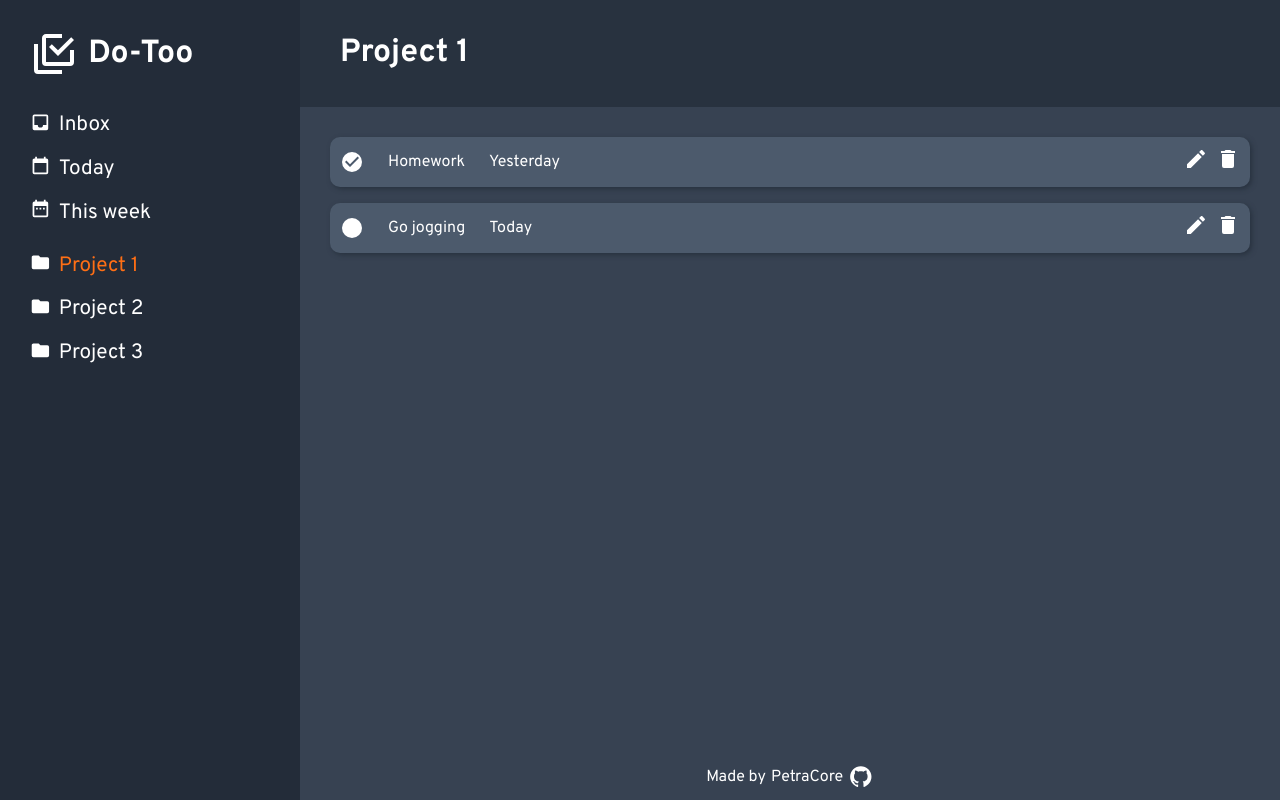
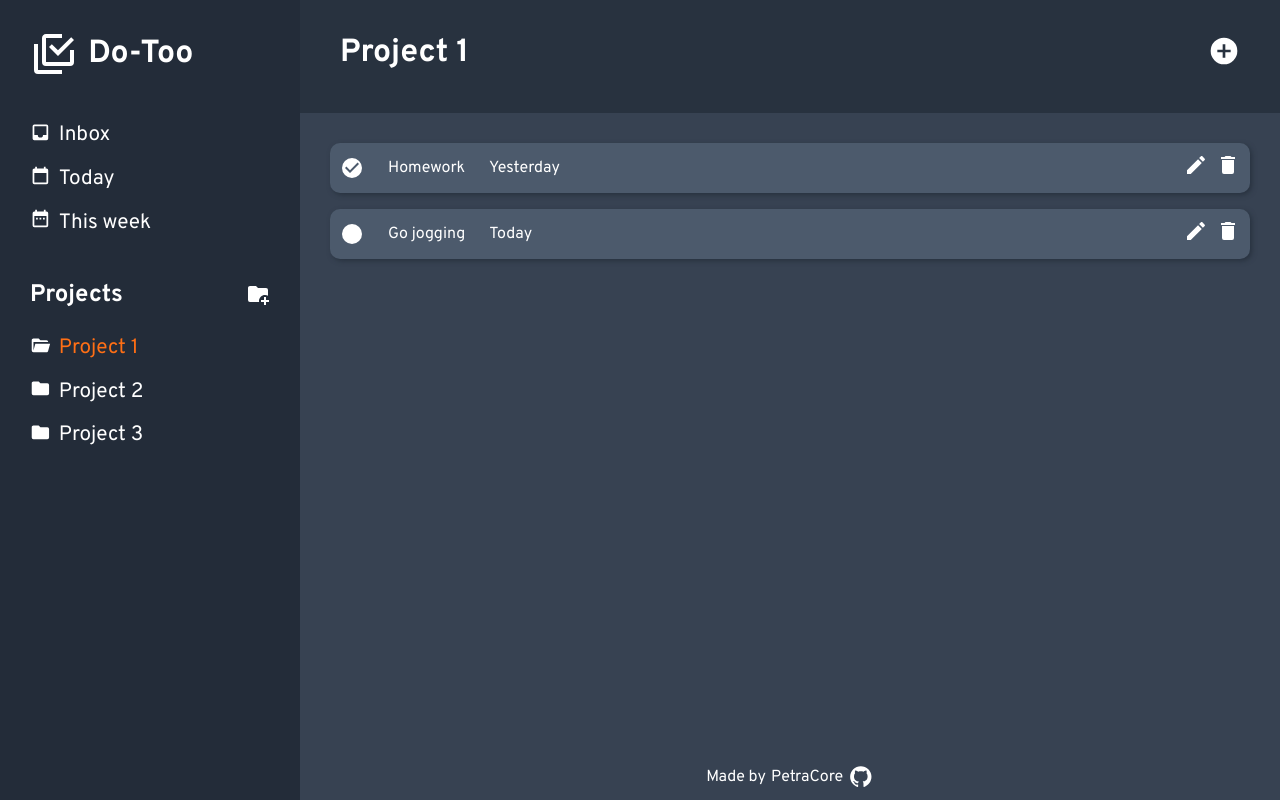
Before and after one commit to PetraCore/todo-list, a website built with webpack: page src/index.html in a window 1280 px wide. Built offline with nearby package versions, Linux system fonts and the light colour scheme.

Commit message:
Add todo/project creation buttons

```diff
--- a/src/index.html
+++ b/src/index.html
@@ -50,12 +50,21 @@
             </div>
 
             <div class="projects">
+                <h2 class="option-container">
+                   <span>Projects</span>
+                   <ul class="options">
+                        <li class="option" id="addProjectBtn">
+                            <svg xmlns="http://www.w3.org/2000/svg" width="1em" height="1em" viewBox="0 0 24 24"><path fill="white" d="M13 19c0 .34.04.67.09 1H4a2 2 0 0 1-2-2V6c0-1.11.89-2 2-2h6l2 2h8a2 2 0 0 1 2 2v5.81c-.88-.51-1.9-.81-3-.81c-3.31 0-6 2.69-6 6m7-1v-3h-2v3h-3v2h3v3h2v-3h3v-2z" /></svg>
+                        </li>
+                   </ul>
+                </h2>
+
                 <ul class="project-list">
 
                     <li class="project-item">
                         <button class="project-button selected">
                             <div class="project-icon">
-                                <svg xmlns="http://www.w3.org/2000/svg" width="1em" height="1em" viewBox="0 0 24 24"><path fill="white" d="M10 4H4c-1.11 0-2 .89-2 2v12a2 2 0 0 0 2 2h16a2 2 0 0 0 2-2V8a2 2 0 0 0-2-2h-8z"/></svg>
+                                <svg xmlns="http://www.w3.org/2000/svg" width="1em" height="1em" viewBox="0 0 24 24"><path fill="white" d="M19 20H4a2 2 0 0 1-2-2V6c0-1.11.89-2 2-2h6l2 2h7a2 2 0 0 1 2 2H4v10l2.14-8h17.07l-2.28 8.5c-.23.87-1.01 1.5-1.93 1.5"/></svg>
                             </div>
                             <span class="project-name">Project 1</span>
                         </button>
@@ -86,7 +95,14 @@
             <div class="todos">
 
                 <div class="header">
-                    <h1 class="project-name">Project 1</h1>
+                    <h1 class="project-name option-container">
+                        Project 1
+                        <ul class="options">
+                            <li class="option" id="addTodoBtn">
+                                <svg xmlns="http://www.w3.org/2000/svg" width="1em" height="1em" viewBox="0 0 24 24"><path fill="white" d="M17 13h-4v4h-2v-4H7v-2h4V7h2v4h4m-5-9A10 10 0 0 0 2 12a10 10 0 0 0 10 10a10 10 0 0 0 10-10A10 10 0 0 0 12 2"/></svg>
+                            </li>
+                        </ul>
+                    </h1>
                 </div>
 
                 <ul class="todo-list">
@@ -124,6 +140,7 @@
                                 <svg xmlns="http://www.w3.org/2000/svg" width="1.5em" height="1.5em" viewBox="0 0 24 24"><path fill="white" d="M19 4h-3.5l-1-1h-5l-1 1H5v2h14M6 19a2 2 0 0 0 2 2h8a2 2 0 0 0 2-2V7H6z"/></svg>
                             </li>
                         </ul>
+                    </li>
                 </ul>
             </div>
 
--- a/src/style.css
+++ b/src/style.css
@@ -33,11 +33,26 @@ body {
     align-items: center;
     gap: 1ch;
 
-    margin-bottom: 10px;
+    margin-bottom: 20px;
 
     & h1 {
         margin: 0;
     }
+}
+
+.option-container {
+    display: grid;
+    grid-template: 1fr / 1fr min-content;
+}
+
+.options {
+    list-style: none;
+    margin: 0;
+    padding: 0;
+}
+
+.option:hover {
+    cursor: pointer;
 }
 
 .special-list,
@@ -85,7 +100,7 @@ body {
 .header {
     background-color: rgb(40, 50, 63);
     padding: 35px 40px;
-    display: flex;
+    display: grid;
     align-items: center;
 }
 
```
Also changed, not shown: dist/index.html, dist/main.js.
